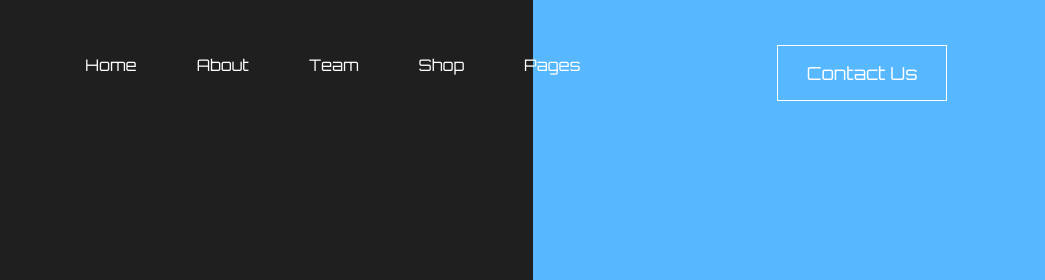
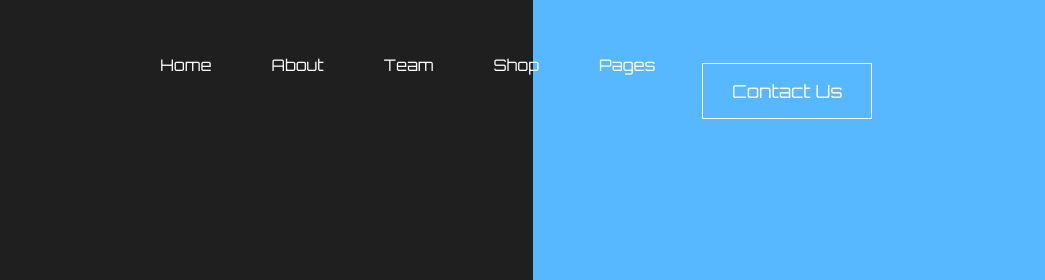
Before and after one commit to aftercraig/header_zxc-main, a plain HTML site: page index.html in a window 1280 px wide. Shown: the top 280 px of the page, 235-1280 px from the left. Drawn offline with Linux system fonts and the light colour scheme.

Commit message:
improved code + new classes

```diff
--- a/index.html
+++ b/index.html
@@ -26,17 +26,20 @@
                 <a class="nav-style" href="#">Pages</a>
             </div>
 
-            <div class="cart">
-                <a href="#">
+            <div class="buttons">
+                <div>
+                    <a href="#">
                     <img class="cart" src="img/circle.svg" alt="">
-                </a>
+                    </a>
+                </div>
+                <div>
+                    <p style="border: 1px #FFFFFF solid; width: 120px; text-align: center; padding: 16px 24px;">
+                        <a class="contact-us" href="#">Contact Us</a>
+                    </p>
+                </div>
             </div>
 
-            <div class="contact-us">
-                <p style="border: 1px #FFFFFF solid; width: 120px; text-align: center; padding: 16px 24px;">
-                    <a class="contact-us" href="#">Contact Us</a>
-                </p>
-            </div>
+
         </div>
     </div>
 </div>
```
